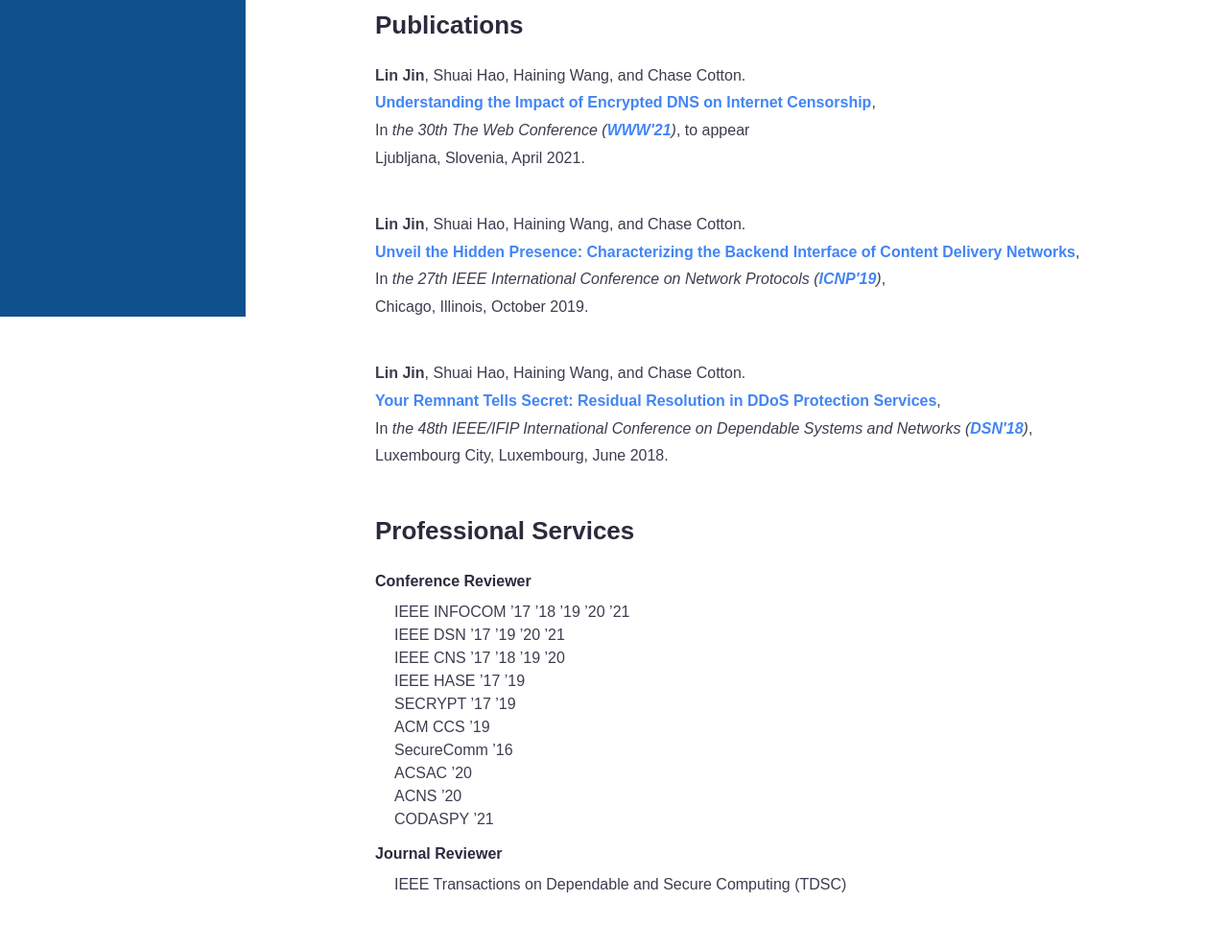
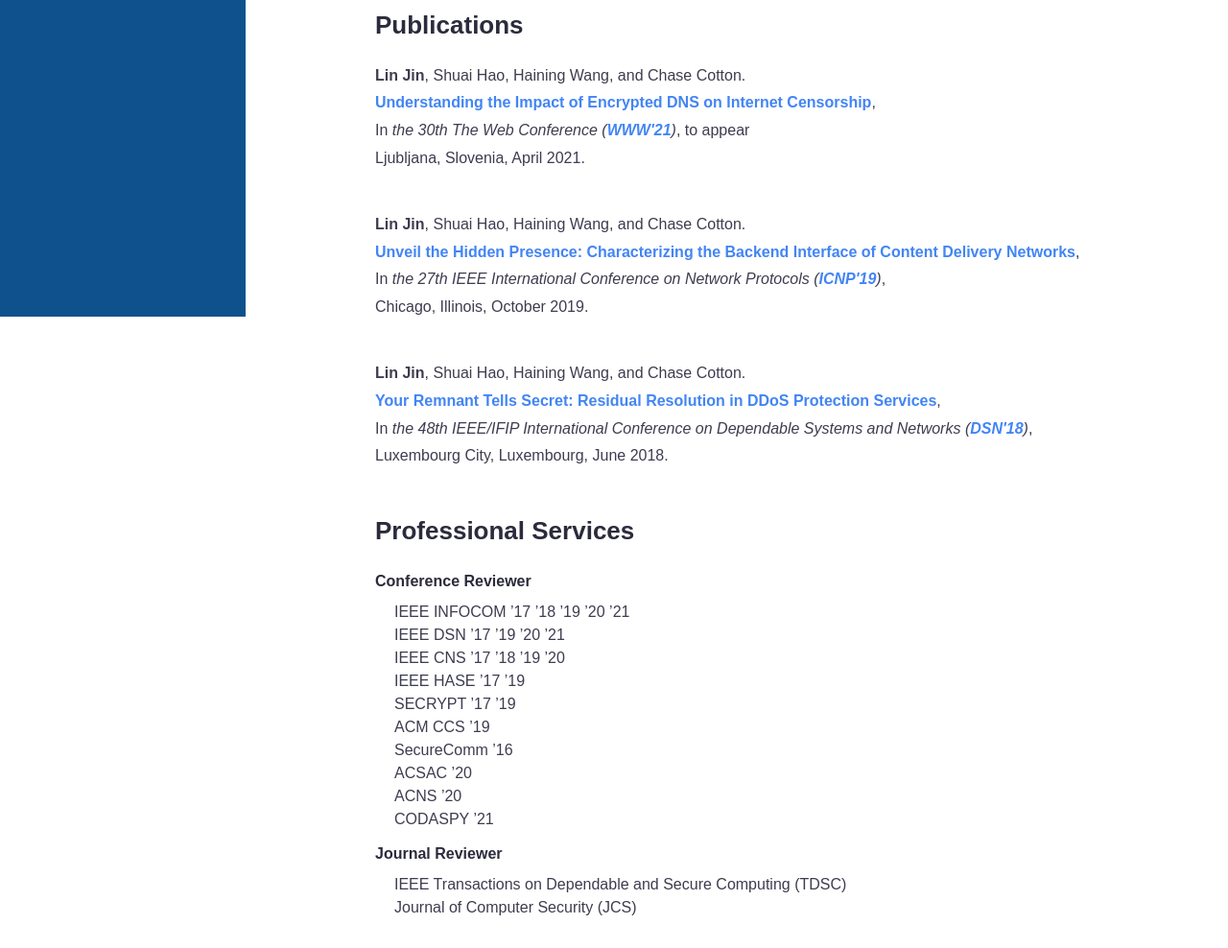
Before and after one commit to lin-jin/lin-jin.github.io, a plain HTML site: page index.html in a window 1280 px wide. Shown: the part 470-1458 px from the top of the page at 96% size. Before the commit the page ends 1434 px from the top, so only its background shows below. Drawn offline with Linux system fonts and the light colour scheme.

Commit message:
Journal of Computer Security

```diff
--- a/index.html
+++ b/index.html
@@ -157,7 +157,8 @@
 
         <h3>Journal Reviewer</h3>
         <p style="margin-top:-10px; line-height: 150%; margin-left: 20px">
-            IEEE Transactions on Dependable and Secure Computing (TDSC)
+            IEEE Transactions on Dependable and Secure Computing (TDSC)<br>
+            Journal of Computer Security (JCS)
         </p>
     </div>
 </section>
```
